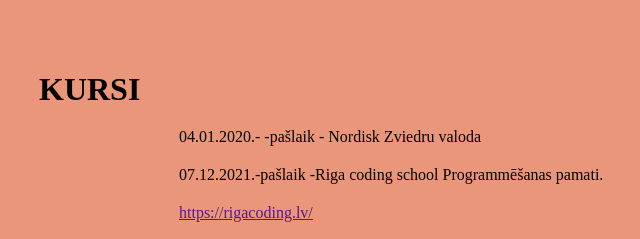
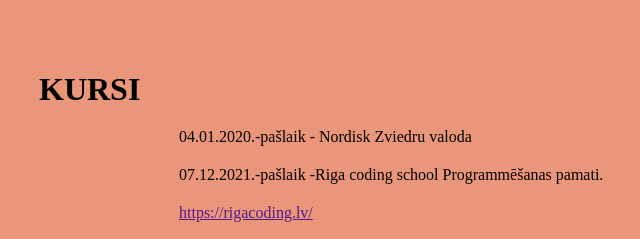
Before and after one commit to ashleece-muc/majaslapa_cv, a plain HTML site: page index.html in a window 1280 px wide. Shown: the part 1983-2222 px from the top of the page, 21-661 px from the left. Drawn offline with Linux system fonts and the light colour scheme.

Commit message:
izmaiņas

```diff
--- a/index.html
+++ b/index.html
@@ -46,7 +46,7 @@
     <div class="KURSI">
         <nav>
             <div>
-                <ul>04.01.2020.- -pašlaik - Nordisk Zviedru valoda</ul>
+                <ul>04.01.2020.-pašlaik - Nordisk Zviedru valoda</ul>
                 <ul>07.12.2021.-pašlaik -Riga coding school Programmēšanas pamati.</ul>
                 <a href="">https://rigacoding.lv/</a>
             </div>
```
